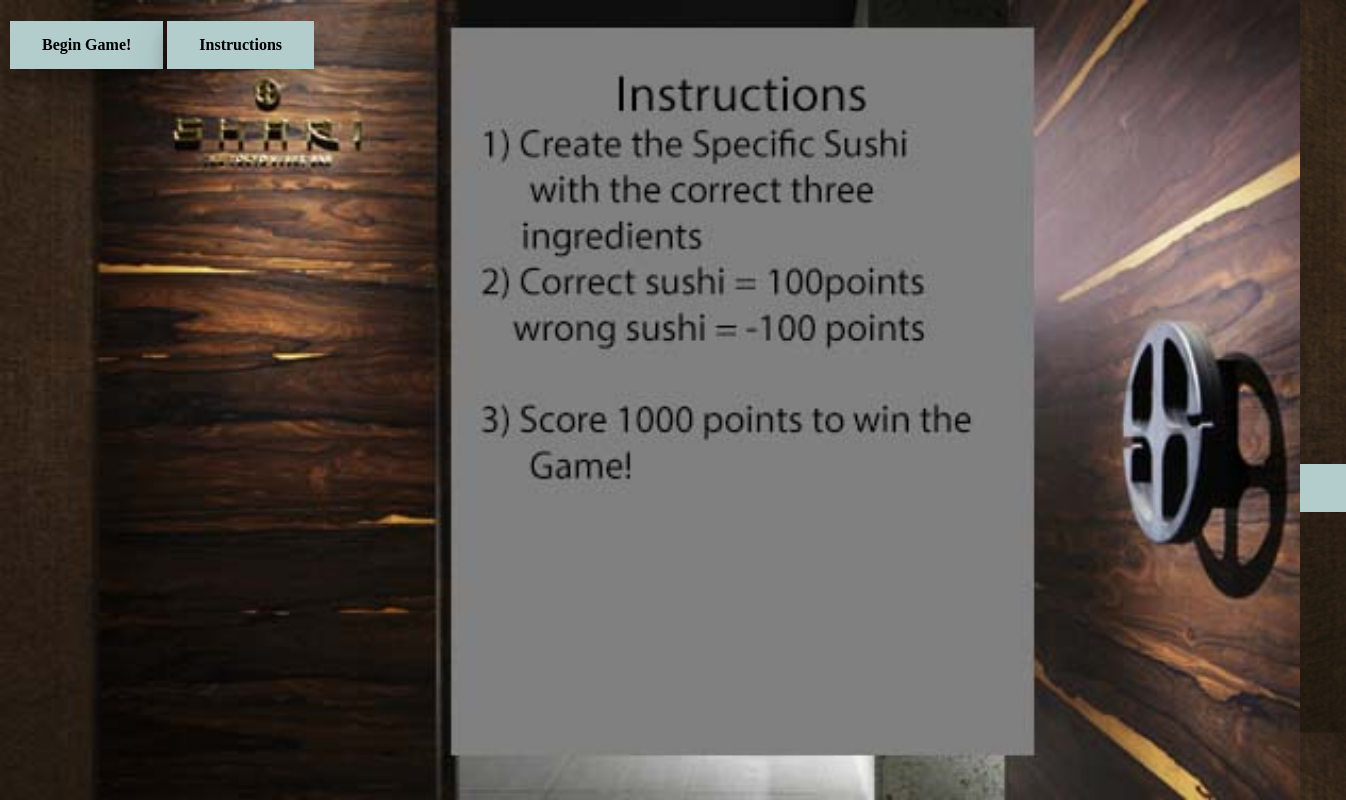
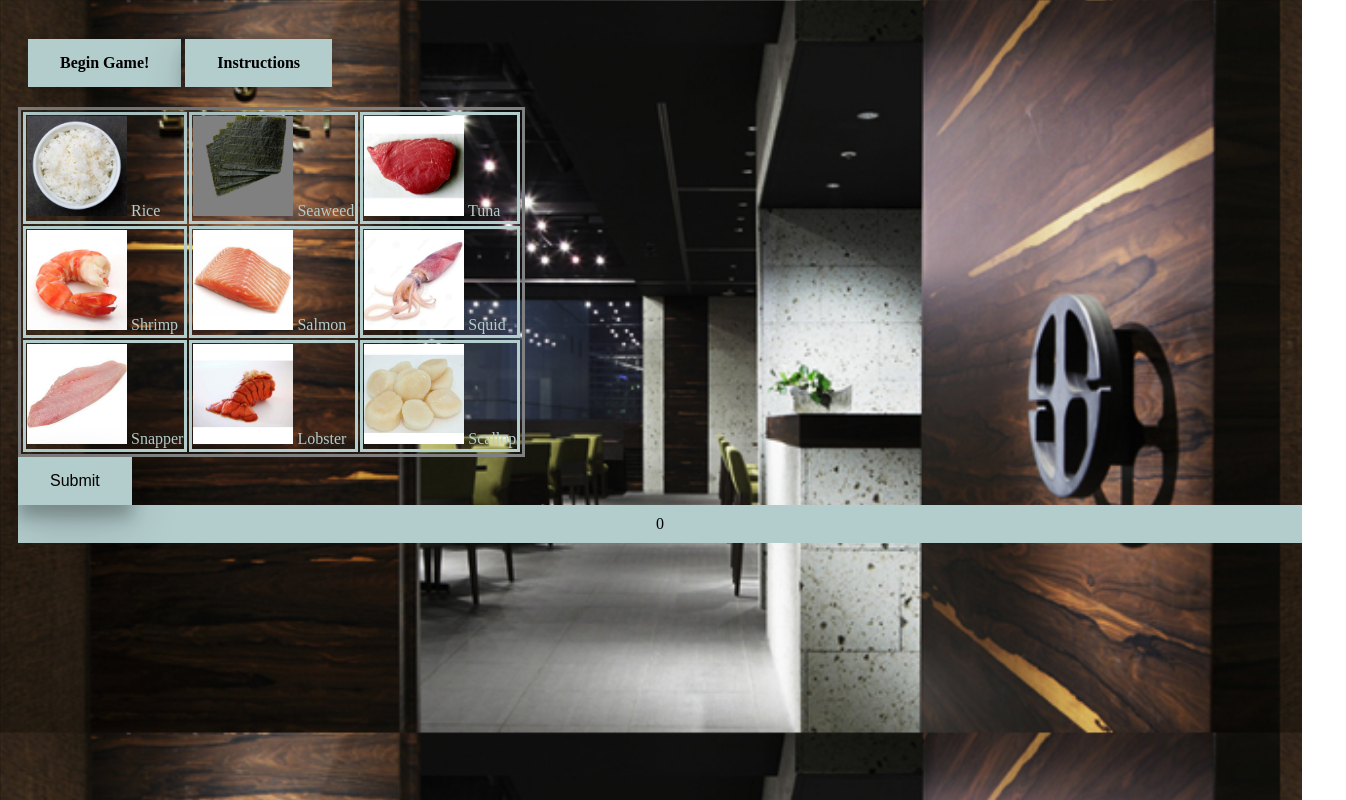
Before and after one commit to singhenso/GA-1-Sushi-Scrumble, a plain HTML site: page index.html in a window 1280 px wide. Shown: the whole page, 1346 px wide, since content can reach past the window. Drawn offline with nearby package versions, Linux system fonts and the light colour scheme.

Commit message:
Most uptodate game

```diff
--- /dev/null
+++ b/css/instructions.css
@@ -0,0 +1,17 @@
+body {
+  background-image: url(../images/sushibackground2.jpg);
+  background-size:cover
+}
+
+#btn1  {
+    background-color: #b3cccc;
+    border: none;
+    color: white;
+    padding: 15px 32px;
+    text-align: center;
+    text-decoration: none;
+    display: inline-block;
+    font-size: 16px;
+    color:black;
+    box-shadow: 0 12px 16px 0 rgba(0,0,0,0.24), 0 17px 50px 0 rgba(0,0,0,0.19);
+}
--- a/css/style.css
+++ b/css/style.css
@@ -1,32 +1,28 @@
-#splashscreen {
-    position:absolute;
-    top:0;
-    left:0;
-    bottom:0;
-    width:100%;
-    background-image: url(../images/sushibackground2.jpg);
-    background-size:cover
-}
+/*
+***********
+Main Screen
+************/
+
+
 body {
   background-image: url(../images/sushibackground.jpg);
   background-size:cover
 }
 
-.Instructions {
-   background-image: url(../images/sushibackground.jpg);
-  background-size:cover
-}
 div {
   margin: auto;
   width: 100%;
   padding: 10px;
+  color:#b3cccc;
 }
 
 #scoreboard {
     background-color: #b3cccc;
     color: black;
-    padding: 15px 32px;
     text-align: center;
+    margin: auto;
+    width: 100%;
+    padding: 10px;
 }
 
 
@@ -112,6 +108,10 @@ h1 {
      border-style: solid
    }
 
+/*****************************
+      Media Queries
+*****************************/
+
 @media screen and (max-width: 980px) {
   #pagewrap {
     width: 94%;
--- a/index.html
+++ b/index.html
@@ -8,52 +8,50 @@
 </head>
 <body>
   <div>
-    <div id="splashscreen">
+    <div>
       <a href="#" class="enter_link"><h1>Begin Game!</h1></a>
       <a href="instructions.html" class="Instructions"><h1>Instructions</h1></a>
     </div>
-    <button id="btn1">Play Game</button>
-    <button id="btn2">Instructions</button>
     <table class="container">
       <tr class ="container" id="column">
         <td class="column ingredient" id="cell1">
-          <img src="./images/rice.jpg" width = 100px alt="" />
+          <img src="./images/rice.jpg" width = 100px />
           Rice
         </td>
         <td class="column ingredient" id="cell2">
-          <img src="./images/sea_weed.png" width = 100px alt="" />
+          <img src="./images/sea_weed.png" width = 100px/>
           Seaweed
         </td>
         <td class="column ingredient" id="cell3">
-          <img src="./images/tuna.jpg" width = 100px alt="" />
+          <img src="./images/tuna.jpg" width = 100px/>
           Tuna
         </td>
       </tr>
       <tr class="column">
         <td class="column ingredient" id="cell4">
-          <img src="./images/shrimp.jpg" width = 100px alt="" />
+          <img src="./images/shrimp.jpg" width = 100px/>
           Shrimp
         </td>
         <td class="column ingredient" id="cell5">
-          <img src="./images/salmon.jpg" width = 100px alt="" />
+          <img src="./images/salmon.jpg" width = 100px/>
           Salmon
         </td>
         <td class="column ingredient" id="cell6">
-          <img src="./images/squid.jpg" width = 100px alt="" />
+          <img src="./images/squid.jpg" width = 100px/>
           Squid
         </td>
       </tr>
       <tr class="column">
         <td class="column ingredient" id="cell7">
-          <img src="./images/snapper.jpg" width = 100px alt="" />
+          <img src="./images/snapper.jpg" width = 100px/>
           Snapper
         </td>
         <td class="column ingredient" id="cell8">
-          <img src="./images/lobster.jpg" width = 100px alt="" />
+          <img src="./images/lobster.jpg" width = 100px/>
           Lobster
         </td>
         <td class="column ingredient" id="cell9">
-          <img src="./images/scallop.jpg" width = 100px alt="" />
+          <img src="./images/scallop.jpg" width = 100px/>
           Scallop
         </td>
       </tr>
--- a/js/main.js
+++ b/js/main.js
@@ -1,6 +1,6 @@
 $('.enter_link').click(function () {
     $(this).parent('#splashscreen').fadeOut(500);
-    setTimeout(function() { getSushi(); }, 1500);
+    setTimeout(function() { getSushi(); }, 1000);
 });
 //These are the 8 possible winning combos to score 100 points
 var winningcombo =[['Shrimp', 'Seaweed', 'Rice'],
```
Also changed, not shown: Instructions.html (+2 -2 lines).
